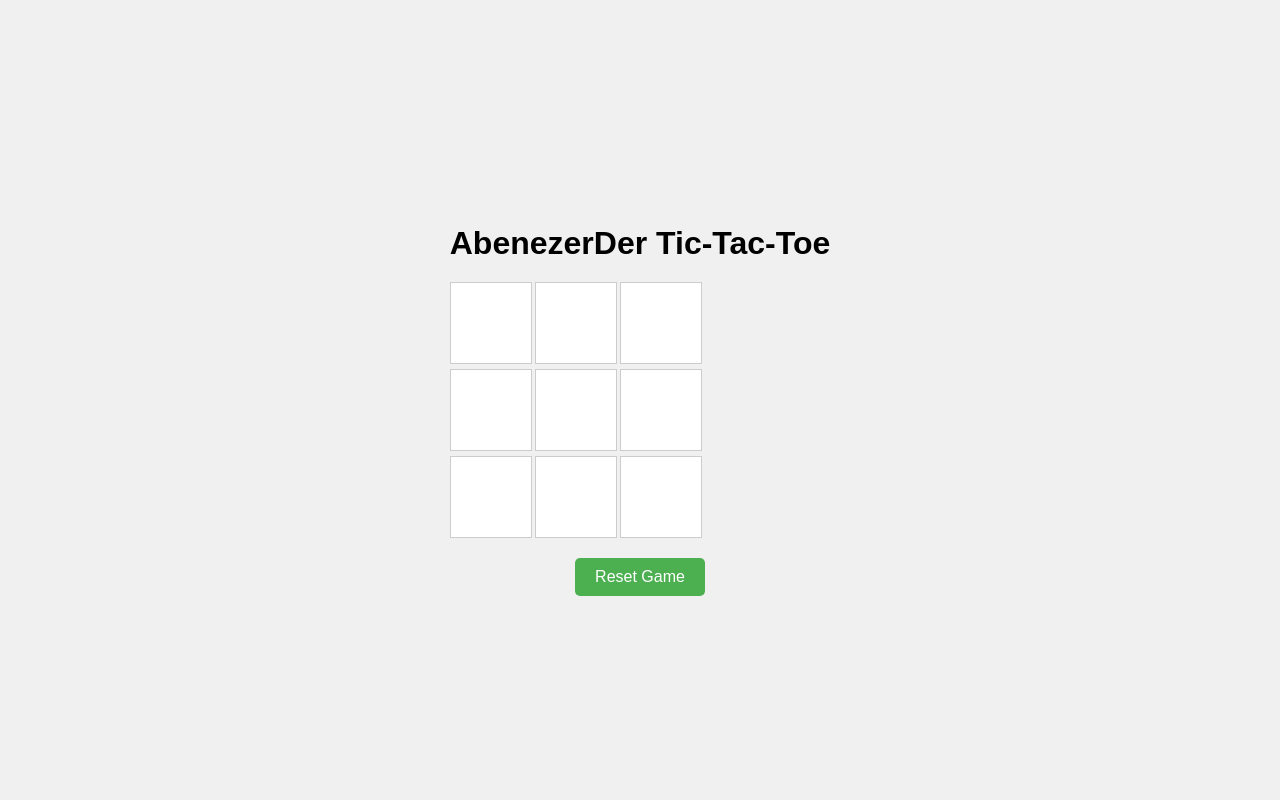
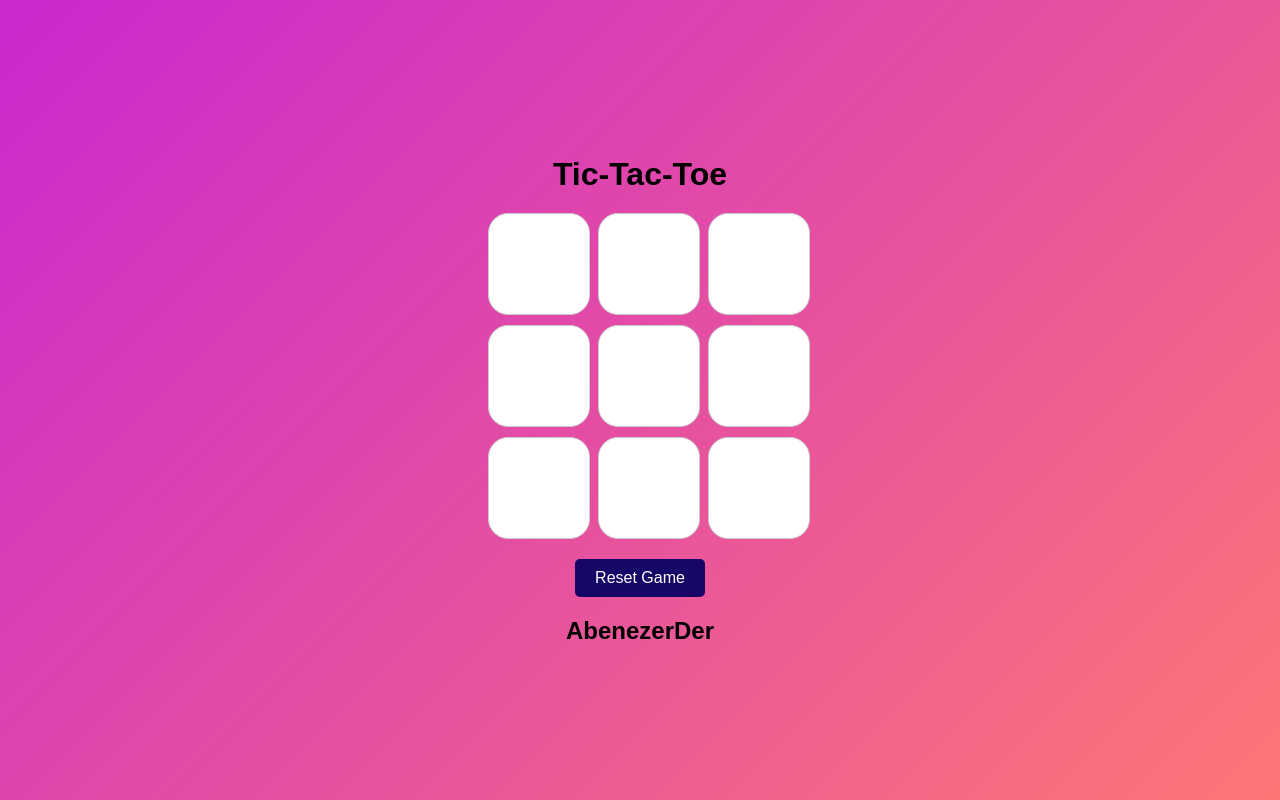
Before and after one commit to AbenezerDer/Tic-Tac-Toi, a plain HTML site: page index.html in a window 1280 px wide. Drawn offline with Linux system fonts and the light colour scheme.

Commit message:
css new update

```diff
--- a/index.html
+++ b/index.html
@@ -8,12 +8,13 @@
 <body>
 
 <div class="container">
-  <h1>AbenezerDer Tic-Tac-Toe</h1>
+  <h1> Tic-Tac-Toe</h1>
   <div class="game-board" id="game-board">
     <!-- Game board cells will be generated using JavaScript -->
   </div>
   <p class="status" id="status"></p>
   <button class="reset-button" id="reset-button">Reset Game</button>
+  <h2>AbenezerDer</h2>
 </div>
 
     <script src="./script.js"></script>
--- a/style.css
+++ b/style.css
@@ -7,7 +7,7 @@ body {
     justify-content: center;
     align-items: center;
     height: 100vh;
-    background-color: #f0f0f0;
+    background: linear-gradient(135deg, #ca27cf, #ff7676);
   }
 
   .container {
@@ -21,14 +21,16 @@ body {
 
   .game-board {
     display: grid;
-    grid-template-columns: repeat(3, 80px);
-    grid-gap: 5px;
+    grid-template-columns: repeat(3, 100px);
+    grid-gap: 10px;
     margin-bottom: 20px;
+    padding-left: 15px;
+
   }
 
   .game-cell {
-    width: 80px;
-    height: 80px;
+    width: 100px;
+    height: 100px;
     background-color: #fff;
     border: 1px solid #ccc;
     display: flex;
@@ -36,6 +38,7 @@ body {
     align-items: center;
     font-size: 1.5em;
     cursor: pointer;
+    border-radius: 20px;
   }
 
   .game-cell:hover {
@@ -51,7 +54,7 @@ body {
   .reset-button {
     padding: 10px 20px;
     font-size: 1em;
-    background-color: #4caf50;
+    background-color: #170666;
     color: #fff;
     border: none;
     border-radius: 5px;
@@ -59,5 +62,5 @@ body {
   }
 
   .reset-button:hover {
-    background-color: #45a049;
+    background-color: #170666;
   }
```
